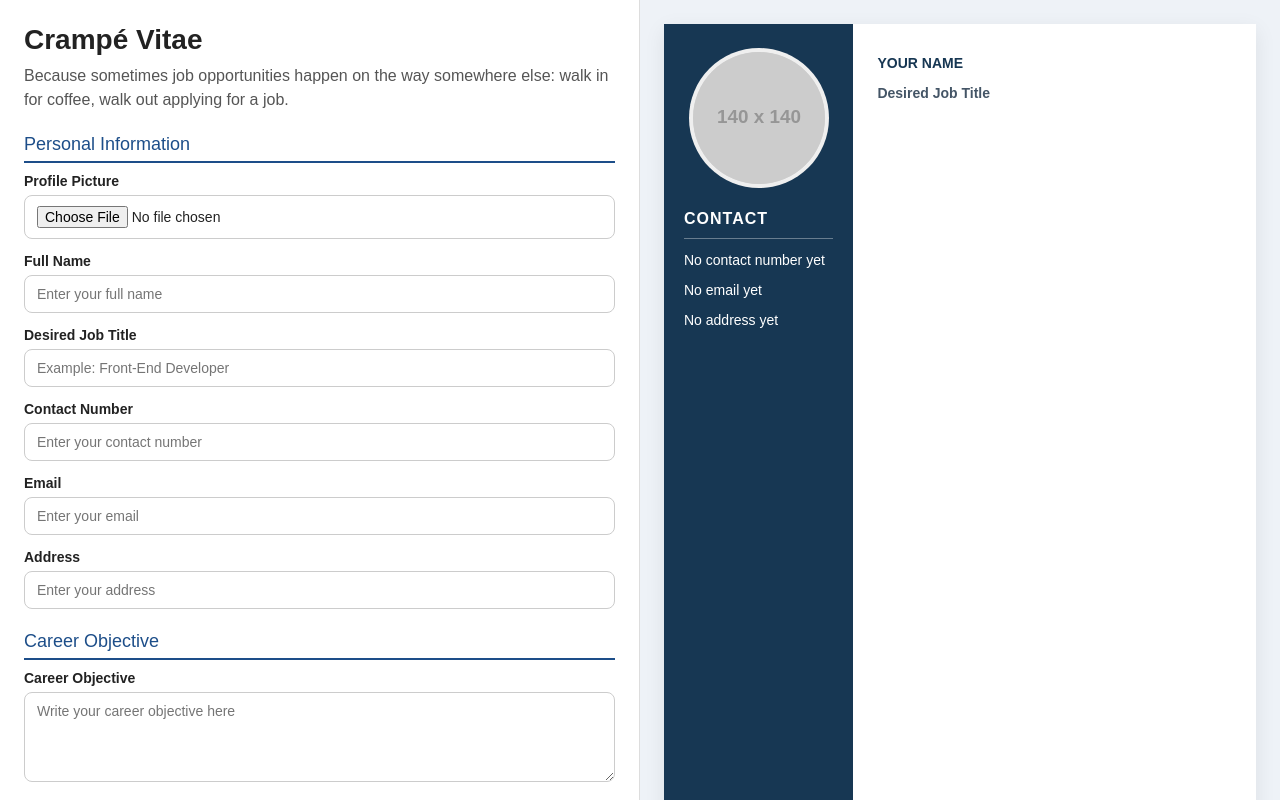
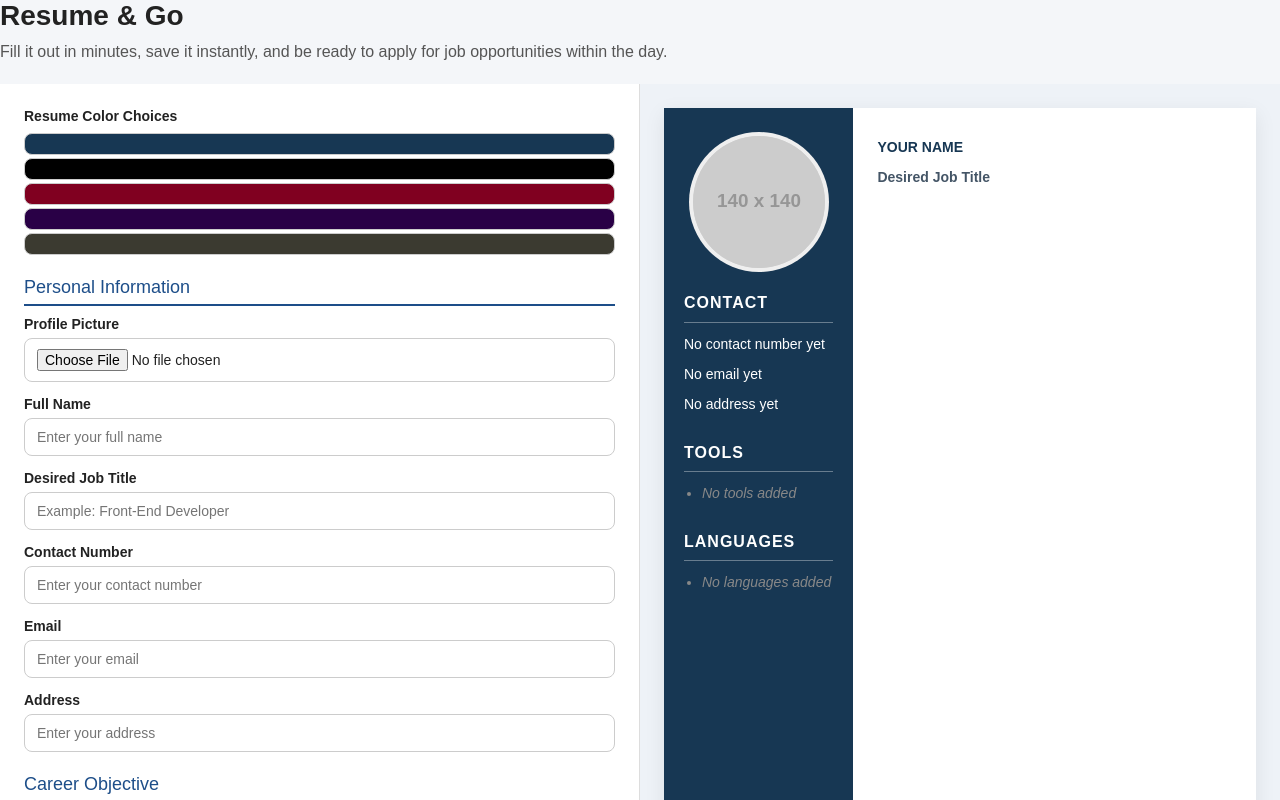
Before and after one commit to audreyllamas/crampe-vitae, a plain HTML site: page index.html in a window 1280 px wide. Shown: the top 800 px of the page. Drawn offline with nearby package versions, Linux system fonts and the light colour scheme; placeholder pictures from the web are drawn by us.

Commit message:
Update index.html for resume application

```diff
--- a/index.html
+++ b/index.html
@@ -1,21 +1,70 @@
 <!DOCTYPE html>
 <html lang="en">
 <head>
-<meta charset="UTF-8">
-<meta name="viewport" content="width=device-width, initial-scale=1.0">
+  <meta charset="UTF-8" />
+  <meta name="viewport" content="width=device-width, initial-scale=1.0" />
 
-<title> Crampé Vitae</title>
+  <title>Resume & Go</title>
 
-<link rel="stylesheet" href="style.css">
+  <link rel="stylesheet" href="style.css" />
+</head>
 
-</head>
 <body>
+  <header class="page-header">
+    <h1>Resume & Go</h1>
+    <p class="subtitle">
+      Fill it out in minutes, save it instantly, and be ready to apply for job opportunities within the day.
+    </p>
+  </header>
+
   <div class="app">
+    <!-- LEFT SIDE: FORM PANEL -->
     <section class="form-panel">
-      <h1>Crampé Vitae</h1>
-      <p class="subtitle">
-        Because sometimes job opportunities happen on the way somewhere else: walk in for coffee, walk out applying for a job.
-      </p>
+      <div class="theme-picker">
+        <label class="theme-label">Resume Color Choices</label>
+
+        <div class="theme-options">
+          <button
+            type="button"
+            class="color-circle active"
+            style="background: #173753;"
+            onclick="changeResumeColor('#173753', this)"
+            title="Navy Blue"
+          ></button>
+
+          <button
+            type="button"
+            class="color-circle"
+            style="background: #000000;"
+            onclick="changeResumeColor('#000000', this)"
+            title="Black"
+          ></button>
+
+          <button
+            type="button"
+            class="color-circle"
+            style="background: #800020;"
+            onclick="changeResumeColor('#800020', this)"
+            title="Burgundy"
+          ></button>
+
+          <button
+            type="button"
+            class="color-circle"
+            style="background: #290046;"
+            onclick="changeResumeColor('#290046', this)"
+            title="Dark Purple"
+          ></button>
+
+          <button
+            type="button"
+            class="color-circle"
+            style="background: #3b3a30;"
+            onclick="changeResumeColor('#3b3a30', this)"
+            title="Dark Olive"
+          ></button>
+        </div>
+      </div>
 
       <div class="section-title">Personal Information</div>
 
@@ -50,30 +99,38 @@
       </div>
 
       <div class="section-title">Career Objective</div>
+
       <div class="form-group">
         <label for="objective">Career Objective</label>
         <textarea id="objective" placeholder="Write your career objective here"></textarea>
       </div>
 
       <div class="section-title">Education</div>
+
       <div class="form-group">
         <label for="education">Education</label>
         <textarea id="education" placeholder="Example:
 Bachelor of Science in Computer Science | PUP Sta. Mesa | 2022 - Present
 Senior High School | School Name | 2020 - 2022"></textarea>
-        <p class="small-note">Put one item per line. Use this format: Degree or School | School Name | Year</p>
+        <p class="small-note">
+          Put one item per line. Use this format: Degree or School | School Name | Year
+        </p>
       </div>
 
       <div class="section-title">Work Experience</div>
+
       <div class="form-group">
         <label for="experience">Work Experience</label>
         <textarea id="experience" placeholder="Example:
 IT Intern | Accenture Philippines | Assisted in software testing and documentation
 Sales Associate | SM Store | Helped customers and managed daily inventory"></textarea>
-        <p class="small-note">Put one item per line. Use this format: Role | Company | Description</p>
+        <p class="small-note">
+          Put one item per line. Use this format: Role | Company | Description
+        </p>
       </div>
 
       <div class="section-title">Skills</div>
+
       <div class="form-group">
         <label for="skills">Skills</label>
         <textarea id="skills" placeholder="Example:
@@ -86,6 +143,7 @@ Time Management"></textarea>
       </div>
 
       <div class="section-title">Certifications</div>
+
       <div class="form-group">
         <label for="certifications">Certifications</label>
         <textarea id="certifications" placeholder="Example:
@@ -93,7 +151,32 @@ Google Digital Marketing Certificate
 Introduction to Cybersecurity"></textarea>
       </div>
 
+      <div class="section-title">Tools</div>
+
+      <div class="form-group">
+        <label for="tools">Tools</label>
+        <textarea id="tools" placeholder="Example:
+VS Code
+GitHub
+Figma
+Canva
+Microsoft Office"></textarea>
+        <p class="small-note">Put one tool per line.</p>
+      </div>
+
+
+      <div class="section-title">Languages</div>
+<div class="form-group">
+  <label for="languages">Languages</label>
+  <textarea id="languages" placeholder="Example:
+Filipino
+English"></textarea>
+  <p class="small-note">Put one language per line.</p>
+</div>
+
+
       <div class="section-title">Achievements</div>
+
       <div class="form-group">
         <label for="achievements">Achievements</label>
         <textarea id="achievements" placeholder="Example:
@@ -103,11 +186,13 @@ Top 10 in Coding Competition"></textarea>
       </div>
 
       <div class="section-title">References</div>
+
       <div class="form-group">
         <label for="references">References</label>
-       <textarea id="references" placeholder="Example:
+        <textarea id="references" placeholder="Example:
 Lharsen Denielle Miranda - Software Engineer, Accenture Philippines - lharsen.miranda@gmail.com
 Arnold D. Llamas - IT Supervisor, Globe Telecom - arnold.llamas@gmail.com"></textarea>
+      </div>
 
       <div class="btn-row">
         <button class="primary-btn" onclick="generateResume()">Generate Resume</button>
@@ -116,7 +201,11 @@ Arnold D. Llamas - IT Supervisor, Globe Telecom - arnold.llamas@gmail.com"></tex
       </div>
 
       <div class="btn-row">
-        <button class="secondary-btn" onclick="window.print()">Print / Save as PDF</button>
+        <button class="secondary-btn" onclick="saveResumeAsPDF()">Save as PDF</button>
+      </div>
+
+      <div class="btn-row">
+        <button class="image-btn" onclick="saveResumeAsImage()">Save as Image</button>
       </div>
 
       <div class="tips-box">
@@ -127,10 +216,16 @@ Arnold D. Llamas - IT Supervisor, Globe Telecom - arnold.llamas@gmail.com"></tex
       </div>
     </section>
 
+    <!-- RIGHT SIDE: RESUME PREVIEW PANEL -->
     <section class="preview-panel">
       <div class="resume" id="resumePreview">
         <aside class="resume-left">
-          <img id="previewImage" class="profile-image" alt="Profile Image" src="https://via.placeholder.com/140x140.png?text=Photo" />
+          <img
+            id="previewImage"
+            class="profile-image"
+            alt="Profile Image"
+            src="https://via.placeholder.com/140x140.png?text=Photo"
+          />
 
           <div class="left-block">
             <h2>Contact</h2>
@@ -152,7 +247,27 @@ Arnold D. Llamas - IT Supervisor, Globe Telecom - arnold.llamas@gmail.com"></tex
               <li class="placeholder">No certifications added</li>
             </ul>
           </div>
+
+          <div class="left-block" id="toolsBlock">
+            <h2>Tools</h2>
+            <ul id="previewTools">
+              <li class="placeholder">No tools added</li>
+            </ul>
+          </div>
+
+
+                  <div class="left-block" id="languagesBlock">
+  <h2>Languages</h2>
+  <ul id="previewLanguages">
+    <li class="placeholder">No languages added</li>
+  </ul>
+</div>
+
+
         </aside>
+
+
+
 
         <main class="resume-right">
           <div class="name" id="previewName">YOUR NAME</div>
@@ -160,7 +275,9 @@ Arnold D. Llamas - IT Supervisor, Globe Telecom - arnold.llamas@gmail.com"></tex
 
           <div class="resume-block" id="objectiveBlock">
             <h2>Profile / Objective</h2>
-            <p id="previewObjective" class="placeholder">Your career objective will appear here.</p>
+            <p id="previewObjective" class="placeholder">
+              Your career objective will appear here.
+            </p>
           </div>
 
           <div class="resume-block" id="educationBlock">
@@ -184,19 +301,23 @@ Arnold D. Llamas - IT Supervisor, Globe Telecom - arnold.llamas@gmail.com"></tex
             </ul>
           </div>
 
-          <div class="resume-block" id="referencesBlock">
-            <h2>References</h2>
-            <ul id="previewReferences">
-              <li class="placeholder">No references added.</li>
-            </ul>
-          </div>
+    <div class="resume-block" id="referencesBlock">
+  <h2>References</h2>
+  <div id="previewReferences">
+    <p class="placeholder">No references added.</p>
+  </div>
+</div>
+
         </main>
       </div>
     </section>
   </div>
 
+  <!-- LIBRARIES -->
+  <script src="https://cdnjs.cloudflare.com/ajax/libs/html2canvas/1.4.1/html2canvas.min.js"></script>
+  <script src="https://cdnjs.cloudflare.com/ajax/libs/jspdf/2.5.1/jspdf.umd.min.js"></script>
 
-<script src="script.js"></script>
-
+  <!-- MAIN SCRIPT -->
+  <script src="script.js"></script>
 </body>
 </html>
```
